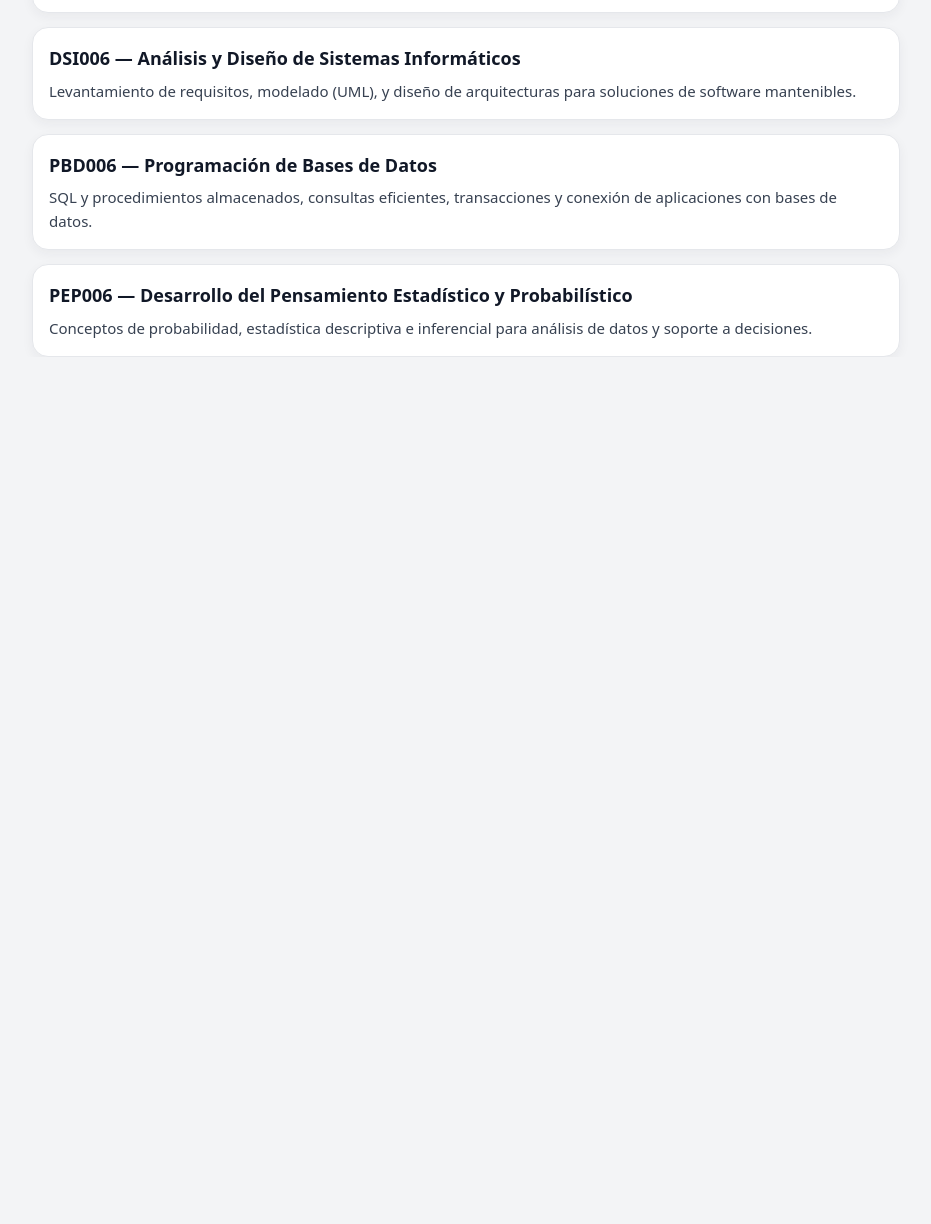
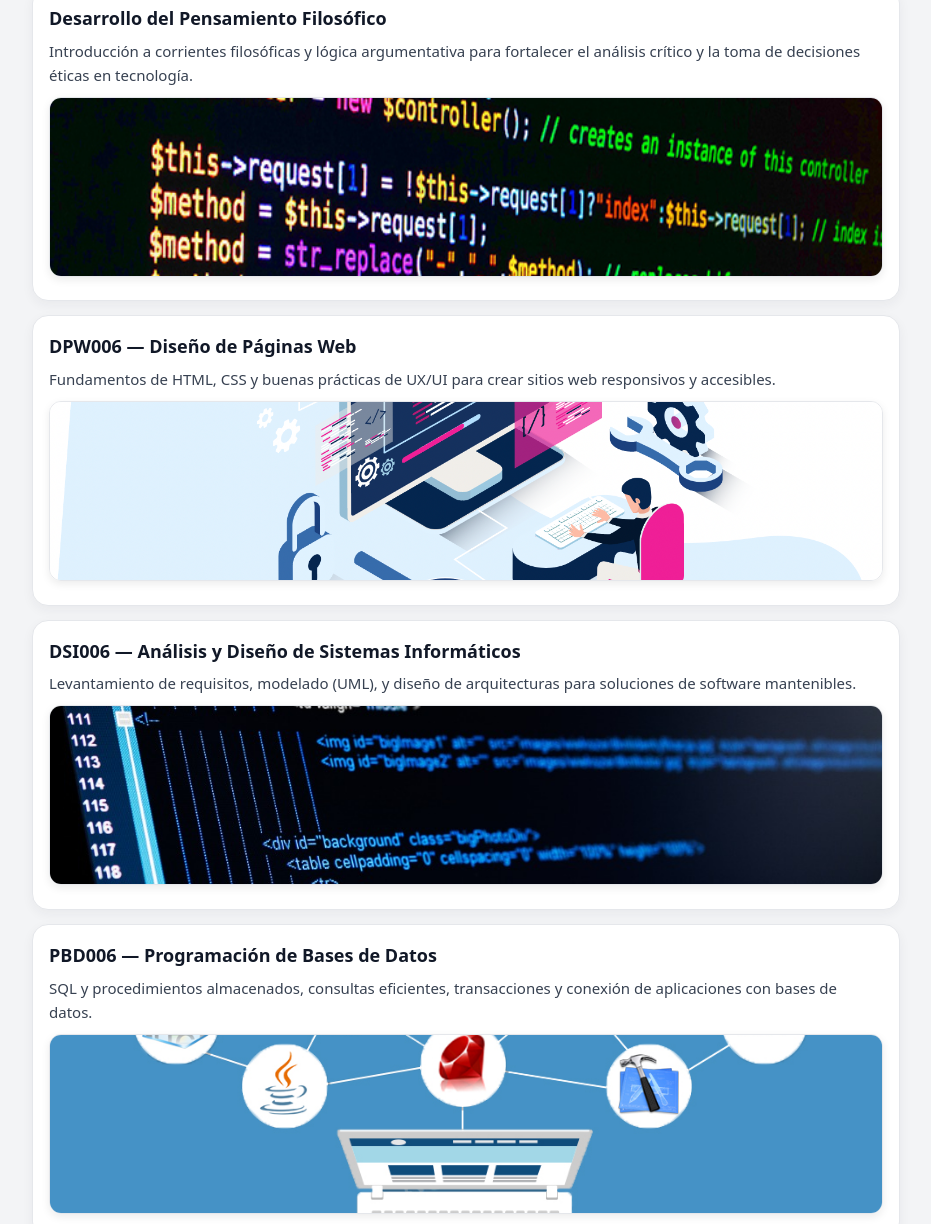
Before and after one commit to mglreyes25/Practica-versionamiento, a plain HTML site: page index.html in a window 1280 px wide. Shown: the part 664-1888 px from the top of the page, without its empty margins (174-1105 px from the left). Before the commit the page ends 1021 px from the top, so only its background shows below. Drawn offline with Linux system fonts and the light colour scheme.

Commit message:
imagenes

```diff
--- a/css/style.css
+++ b/css/style.css
@@ -76,3 +76,12 @@ html, body {
   .courses h2 { font-size: 20px; }
   .course h3 { font-size: 17px; }
 }
+.course img {
+  margin-top: 10px;
+  width: 100%;
+  max-height: 180px;
+  object-fit: cover;
+  border-radius: 12px;
+  border: 1px solid #e5e7eb;
+  box-shadow: 0 3px 8px rgba(0, 0, 0, 0.08);
+}
--- a/index.html
+++ b/index.html
@@ -23,32 +23,34 @@
       <article class="course">
         <h3>POE006 — Programación Orientada a Eventos</h3>
         <p>Diseño de aplicaciones que reaccionan a eventos (clics, entradas de usuario, sockets), uso de patrones como Observer y manejo de interfaces gráficas.</p>
+        <img src="/imagenes/java img.png" alt="Programación Orientada a Eventos">
       </article>
 
       <article class="course">
         <h3>Desarrollo del Pensamiento Filosófico</h3>
         <p>Introducción a corrientes filosóficas y lógica argumentativa para fortalecer el análisis crítico y la toma de decisiones éticas en tecnología.</p>
+        <img src="/imagenes/Foto2.jpg" alt="Desarrollo del Pensamiento Filosófico">
       </article>
 
       <article class="course">
         <h3>DPW006 — Diseño de Páginas Web</h3>
         <p>Fundamentos de HTML, CSS y buenas prácticas de UX/UI para crear sitios web responsivos y accesibles.</p>
+        <img src="/imagenes/img 3.png" alt="Diseño de Páginas Web">
       </article>
 
       <article class="course">
         <h3>DSI006 — Análisis y Diseño de Sistemas Informáticos</h3>
         <p>Levantamiento de requisitos, modelado (UML), y diseño de arquitecturas para soluciones de software mantenibles.</p>
+        <img src="/imagenes/img4.jpg" alt="Análisis y Diseño de Sistemas Informáticos">
       </article>
 
       <article class="course">
         <h3>PBD006 — Programación de Bases de Datos</h3>
         <p>SQL y procedimientos almacenados, consultas eficientes, transacciones y conexión de aplicaciones con bases de datos.</p>
+        <img src="/imagenes/img5.jpg" alt="Programación de Bases de Datos">
       </article>
 
-      <article class="course">
-        <h3>PEP006 — Desarrollo del Pensamiento Estadístico y Probabilístico</h3>
-        <p>Conceptos de probabilidad, estadística descriptiva e inferencial para análisis de datos y soporte a decisiones.</p>
-      </article>
+
     </section>
   </main>
 </body>
```
Also changed, not shown: imagenes/Foto2.jpg (added), imagenes/img 3.png (added), imagenes/img4.jpg (added), imagenes/img5.jpg (added), imagenes/java img.png (added).
